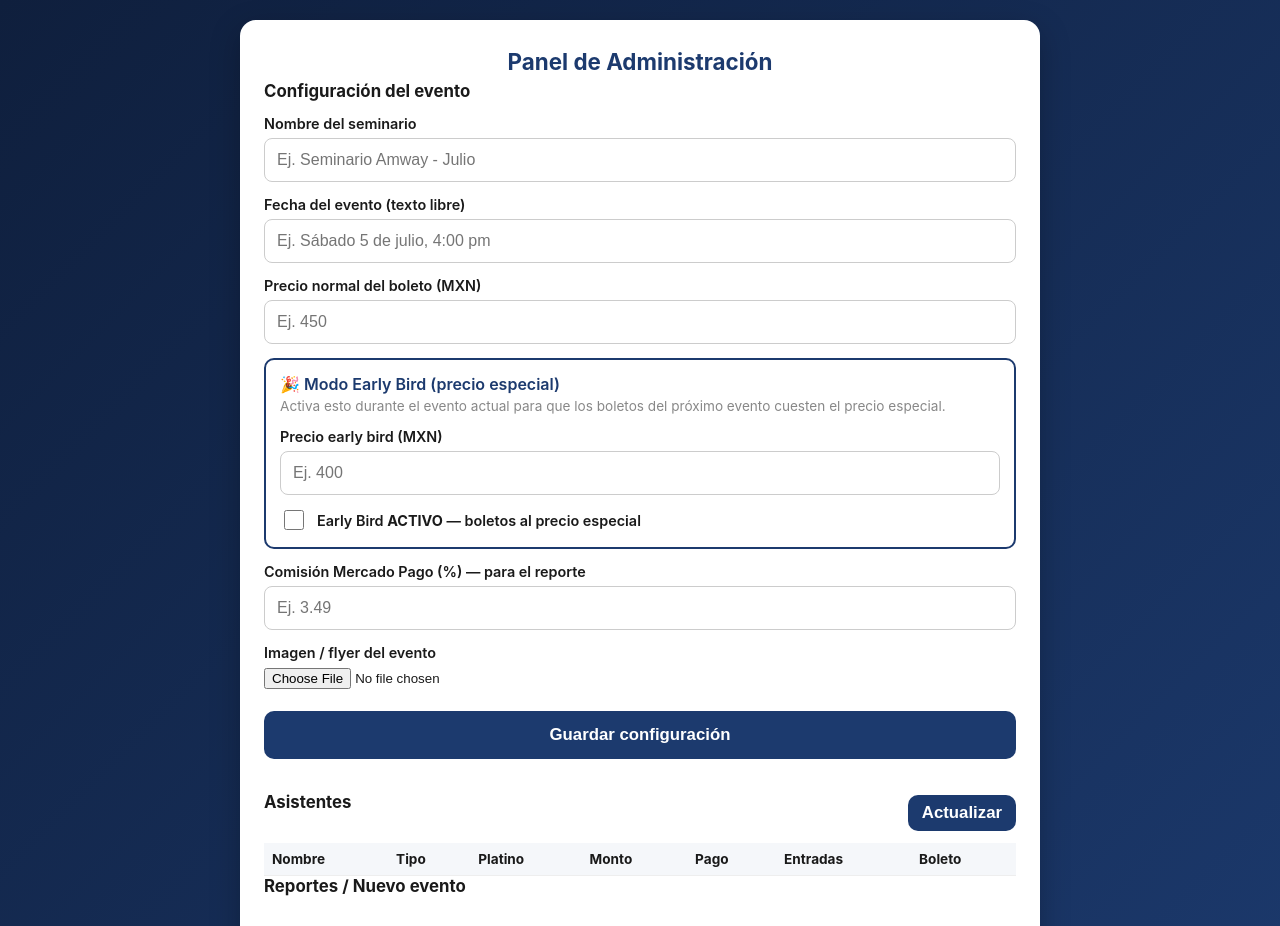
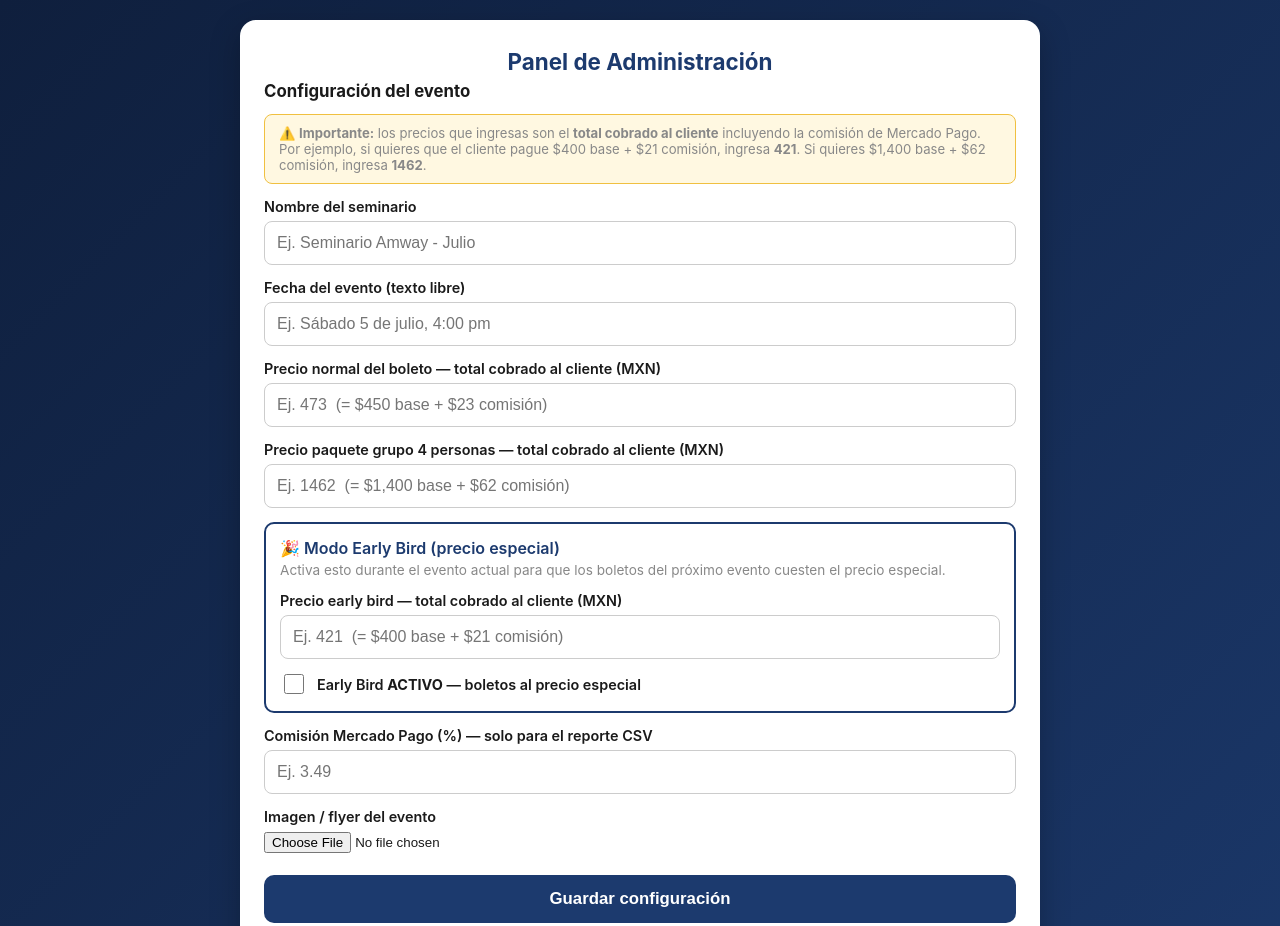
Before and after one commit to sheshoo92-hash/seminario-boletos, a website: page public/admin.html in a window 1280 px wide. Shown: the top 926 px of the page. Drawn offline with Linux system fonts and the light colour scheme; no server answers.

Commit message:
fix: agrega campo precio_paquete en admin + aviso precios son totales

```diff
--- a/public/admin.html
+++ b/public/admin.html
@@ -14,6 +14,9 @@
   <div class="top-actions" style="margin-top:0;">
     <h2 style="font-size:1.05rem; margin:0;">Configuración del evento</h2>
   </div>
+  <p class="muted" style="font-size:0.82rem; background:#fff8e1; border:1px solid #f0c040; border-radius:8px; padding:10px 14px; margin-bottom:12px;">
+    ⚠️ <strong>Importante:</strong> los precios que ingresas son el <strong>total cobrado al cliente</strong> incluyendo la comisión de Mercado Pago. Por ejemplo, si quieres que el cliente pague $400 base + $21 comisión, ingresa <strong>421</strong>. Si quieres $1,400 base + $62 comisión, ingresa <strong>1462</strong>.
+  </p>
   <div id="flyerPreviewBox" style="display:none; margin-bottom:10px;">
     <img id="flyerPreview" src="" alt="Flyer actual" style="max-width:220px; border-radius:8px; display:block;">
   </div>
@@ -23,21 +26,24 @@
   <label for="cfgEventDate">Fecha del evento (texto libre)</label>
   <input type="text" id="cfgEventDate" placeholder="Ej. Sábado 5 de julio, 4:00 pm">
 
-  <label for="cfgPrecio">Precio normal del boleto (MXN)</label>
-  <input type="text" id="cfgPrecio" placeholder="Ej. 450">
+  <label for="cfgPrecio">Precio normal del boleto — total cobrado al cliente (MXN)</label>
+  <input type="text" id="cfgPrecio" placeholder="Ej. 473  (= $450 base + $23 comisión)">
+
+  <label for="cfgPrecioPaquete">Precio paquete grupo 4 personas — total cobrado al cliente (MXN)</label>
+  <input type="text" id="cfgPrecioPaquete" placeholder="Ej. 1462  (= $1,400 base + $62 comisión)">
 
   <div style="border:2px solid #1c3a6e; border-radius:10px; padding:14px; margin-top:14px;">
     <label style="margin:0; color:#1c3a6e; font-size:1rem;">🎉 Modo Early Bird (precio especial)</label>
     <p class="muted" style="margin:4px 0 10px;">Activa esto durante el evento actual para que los boletos del próximo evento cuesten el precio especial.</p>
-    <label for="cfgEarlyBirdPrecio">Precio early bird (MXN)</label>
-    <input type="text" id="cfgEarlyBirdPrecio" placeholder="Ej. 400">
+    <label for="cfgEarlyBirdPrecio">Precio early bird — total cobrado al cliente (MXN)</label>
+    <input type="text" id="cfgEarlyBirdPrecio" placeholder="Ej. 421  (= $400 base + $21 comisión)">
     <div style="display:flex; align-items:center; gap:10px; margin-top:12px;">
       <input type="checkbox" id="cfgEarlyBirdActive" style="width:auto; width:20px; height:20px;">
       <label for="cfgEarlyBirdActive" style="margin:0; cursor:pointer;">Early Bird <strong>ACTIVO</strong> — boletos al precio especial</label>
     </div>
   </div>
 
-  <label for="cfgComision" style="margin-top:14px;">Comisión Mercado Pago (%) — para el reporte</label>
+  <label for="cfgComision" style="margin-top:14px;">Comisión Mercado Pago (%) — solo para el reporte CSV</label>
   <input type="text" id="cfgComision" placeholder="Ej. 3.49">
 
   <label for="cfgFlyer" style="margin-top:14px;">Imagen / flyer del evento</label>
@@ -115,14 +121,13 @@ async function cargarConfig() {
   document.getElementById('cfgEventName').value = cfg.eventName || '';
   document.getElementById('cfgEventDate').value = cfg.eventDate || '';
   document.getElementById('cfgPrecio').value = cfg.precio != null ? cfg.precio : '';
-  document.getElementById('cfgEarlyBirdPrecio').value = cfg.early_bird_precio != null ? cfg.early_bird_precio : '400';
+  document.getElementById('cfgPrecioPaquete').value = cfg.precio_paquete != null ? cfg.precio_paquete : '1462';
+  document.getElementById('cfgEarlyBirdPrecio').value = cfg.early_bird_precio != null ? cfg.early_bird_precio : '421';
   document.getElementById('cfgEarlyBirdActive').checked = !!cfg.early_bird_active;
   document.getElementById('cfgComision').value = cfg.comision_mp != null ? cfg.comision_mp : '3.49';
   if (cfg.flyer) {
-    document.getElementById('flyerPreview').src = '/uploads/' + cfg.flyer;
+    document.getElementById('flyerPreview').src = cfg.flyer;
     document.getElementById('flyerPreviewBox').style.display = 'block';
-  } else {
-        document.getElementById('flyerPreviewBox').style.display = 'none';
   }
 }
 
@@ -133,6 +138,7 @@ async function guardarConfig() {
   fd.append('eventName', document.getElementById('cfgEventName').value.trim());
   fd.append('eventDate', document.getElementById('cfgEventDate').value.trim());
   fd.append('precio', document.getElementById('cfgPrecio').value.trim());
+  fd.append('precio_paquete', document.getElementById('cfgPrecioPaquete').value.trim());
   fd.append('early_bird_precio', document.getElementById('cfgEarlyBirdPrecio').value.trim());
   fd.append('early_bird_active', document.getElementById('cfgEarlyBirdActive').checked ? 'true' : 'false');
   fd.append('comision_mp', document.getElementById('cfgComision').value.trim());
```
